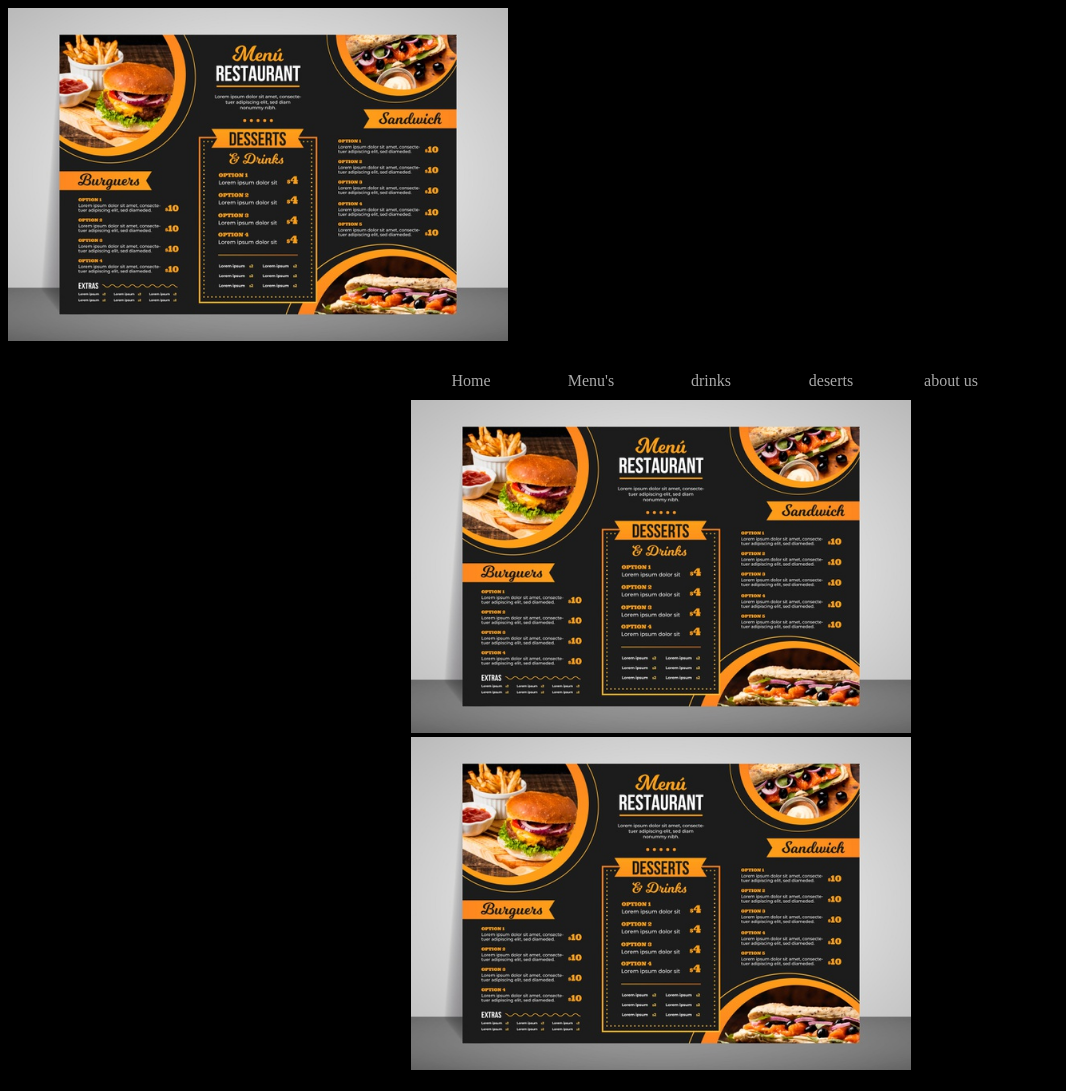
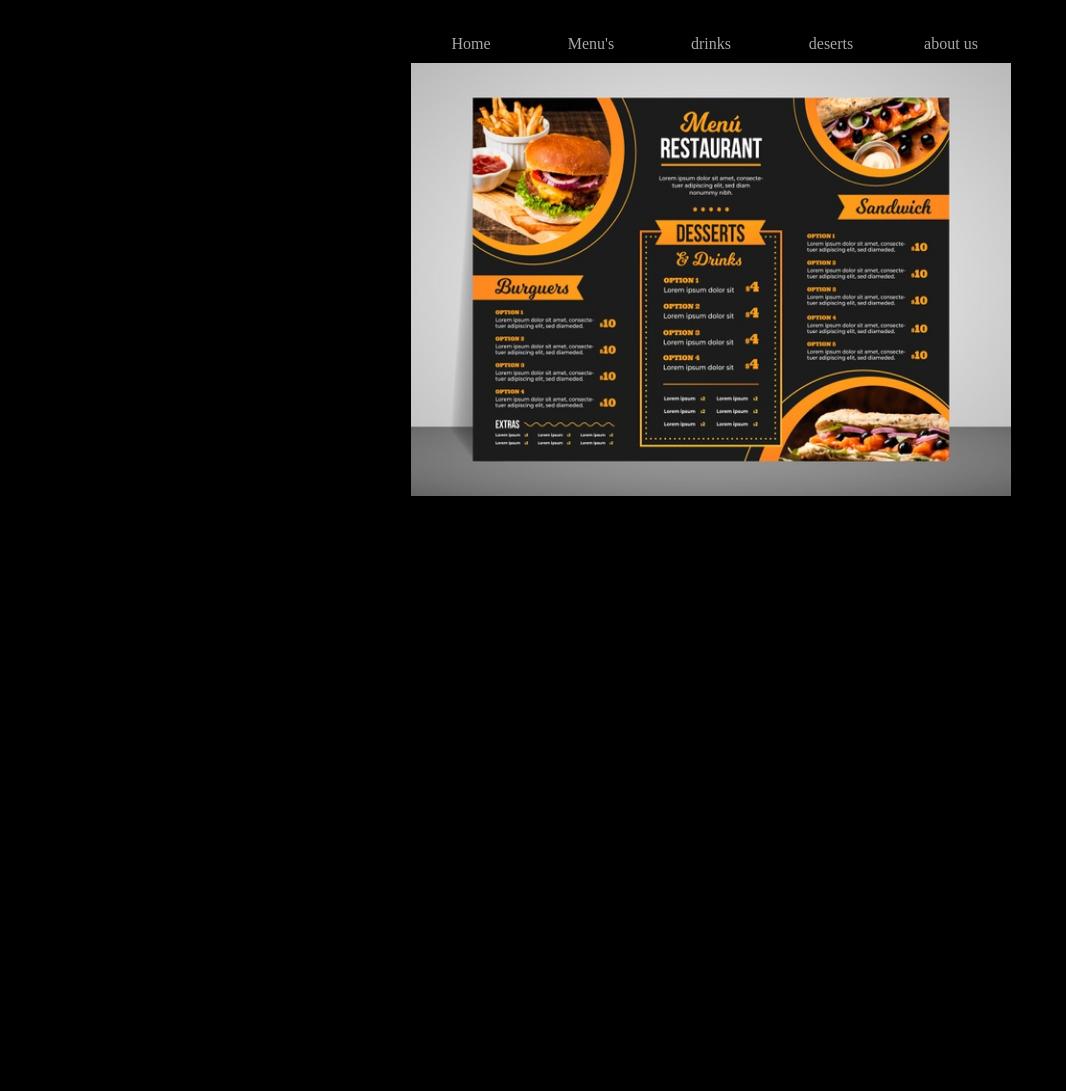
Before and after one commit to Joellaliu/Joellaliu.github.io, a plain HTML site: page breakfast.html in a window 1280 px wide. Shown: the whole page, without its empty margins (0-1066 px from the left). After the commit the page ends 800 px from the top, so only its background shows below. Drawn offline with Linux system fonts and the light colour scheme.

Commit message:
Update breakfast.html

```diff
--- a/breakfast.html
+++ b/breakfast.html
@@ -3,7 +3,7 @@
 <HEAD>
 
 <body style="background-color:black;">
- <img src="menu.jpg" alt="menu" width="500" height="333">
+
 
 <style>
 
@@ -43,5 +43,4 @@
     <li><a href="about.asp">deserts</a></li>
   <li><a href="about.asp">about us</a></li>
 
-    <img src="menu.jpg" alt="menu" width="500" height="333">
-<img src="menu.jpg" alt="menu" width="500" height="333">
+    <img src="menu.jpg" alt="menu" width="600" height="433">
```
